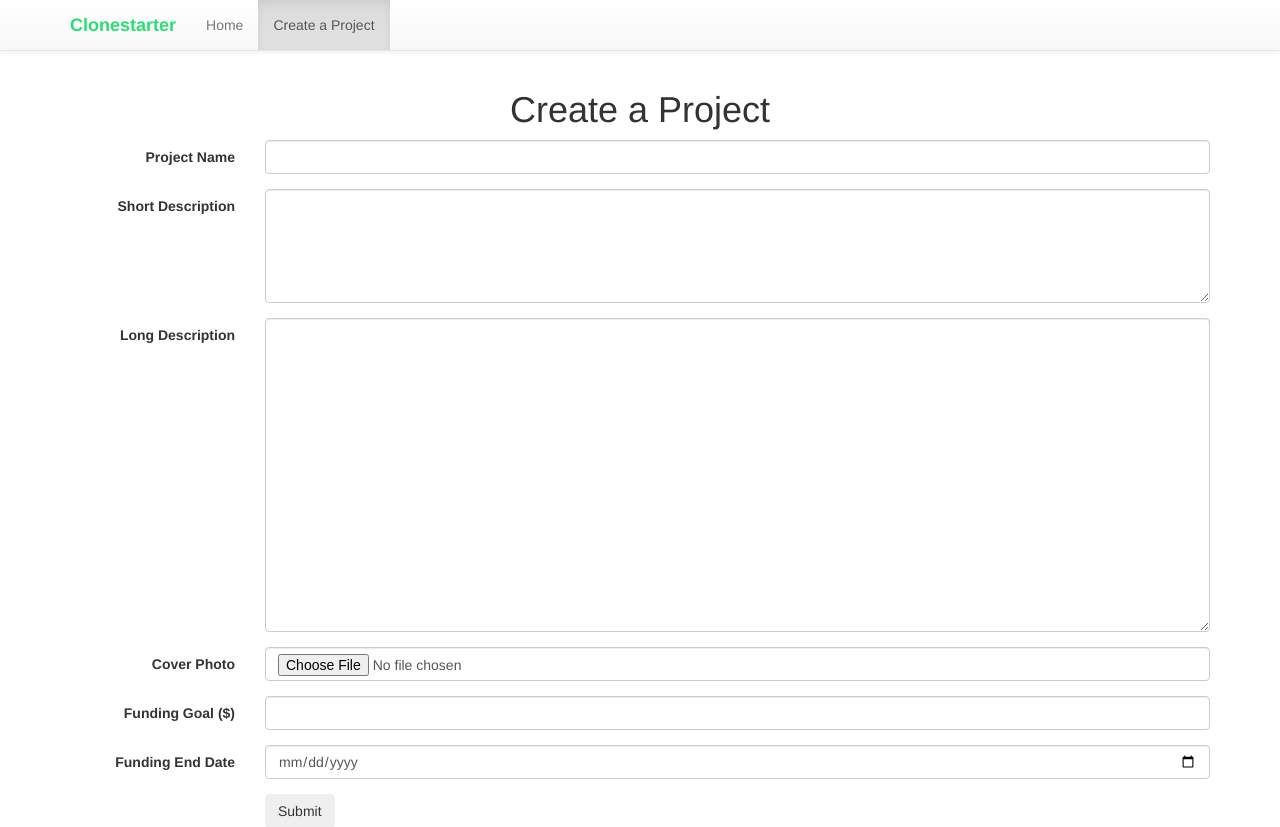
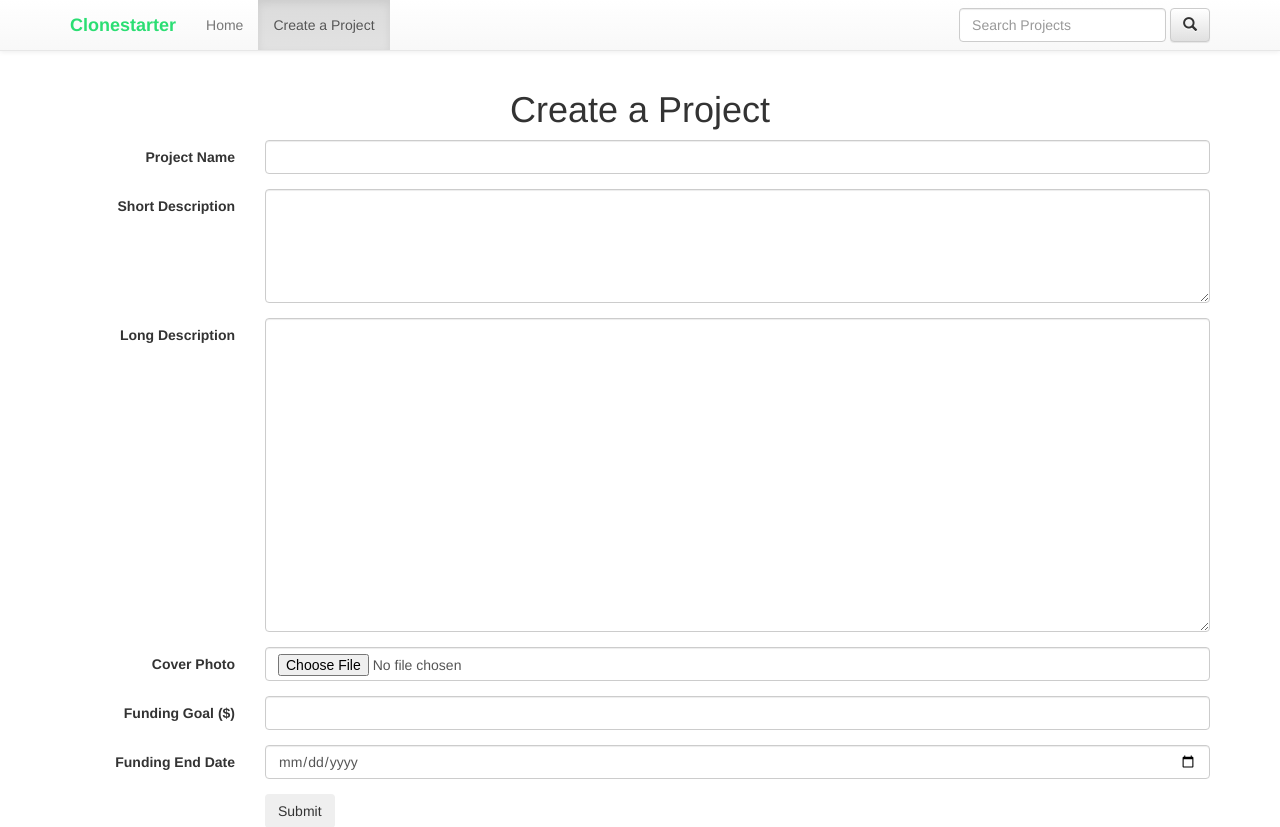
Before and after one commit to ahadsheriff/Clonestarter, a Flask app: page /projects/create/ in a window 1280 px wide. Shown: the top 827 px of the page. Run offline with Flask 2, Linux system fonts and the light colour scheme; some libraries are stand-ins or nearby versions.

Commit message:
Added search form and ability to search projects

```diff
--- a/clonestarter/__init__.py
+++ b/clonestarter/__init__.py
@@ -5,21 +5,23 @@ from flask.ext.script import Manager
 import datetime
 import cloudinary.uploader
 
+# Initialze main app
 app = Flask(__name__)
 app.config.from_object('clonestarter.default_settings')
-manager = Manager(app)
 
+# Enable database
 db = SQLAlchemy(app)
 migrate = Migrate(app, db)
+manager = Manager(app)
 manager.add_command('db', MigrateCommand)
 
 from clonestarter.models import *
 
+@app.route('/')
+def hello():
+	projects = db.session.query(Project).order_by(Project.time_created.desc()).limit(10)
 
-@app.route("/")
-def hello():
-	return render_template("index.html")
-
+	return render_template('index.html', projects=projects)
 
 @app.route('/projects/create/', methods=['GET', 'POST'])
 def create():
@@ -68,20 +70,19 @@ def project_detail(project_id):
 	if project is None:
 		abort(404)
 
-	return render_template("project_detail.html", project = project)
+	return render_template('project_detail.html', project=project)
 
 @app.route('/projects/<int:project_id>/pledge/', methods=['GET', 'POST'])
 def pledge(project_id):
-
 	project = db.session.query(Project).get(project_id)
 	if project is None:
 		abort(404)
 
 	if request.method == "GET":
-		return render_template('pledge.html', project = project)
+		return render_template('pledge.html', project=project)
 
-	if request.method == "POST":
-		#Handle the form submission
+	elif request.method == "POST":
+		# Handle the form submission
 
 		# Hardcode guest pledgor member for now
 		guest_creator = db.session.query(Member).filter_by(id=2).one()
@@ -96,3 +97,21 @@ def pledge(project_id):
 		db.session.commit()
 
 		return redirect(url_for('project_detail', project_id=project.id))
+
+@app.route('/search/')
+def search():
+	query = request.args.get("q") or ""
+	projects = db.session.query(Project).filter(
+		Project.name.ilike('%'+query+'%') |
+		Project.short_description.ilike('%'+query+'%') |
+		Project.long_description.ilike('%'+query+'%')
+	).all()
+	project_count = len(projects)
+
+	query_text = query if query != "" else "all projects"
+
+	return render_template('search.html',
+		query_text=query_text,
+		projects=projects,
+		project_count=project_count
+	)
--- a/clonestarter/models.py
+++ b/clonestarter/models.py
@@ -38,6 +38,10 @@ class Project(db.Model):
         return total_pledges
 
     @property
+    def percentage_funded(self):
+        return int(self.total_pledges * 100 / self.goal_amount)
+
+    @property
     def num_days_left(self):
         now = datetime.datetime.now()
         num_days_left = (self.time_end - now).days
--- a/clonestarter/templates/base.html
+++ b/clonestarter/templates/base.html
@@ -47,8 +47,13 @@
             <ul class="nav navbar-nav">
               <li {% if active_page == 'index' %} class="active" {% endif %}><a href="/">Home</a></li>
               <li {% if active_page == 'create' %} class="active" {% endif %}><a href="{{ url_for('create') }}">Create a Project</a></li>
-
             </ul>
+            <form class="navbar-form navbar-right" role="search" action="{{ url_for('search') }}">
+              <div class="form-group">
+                <input type="text" class="form-control" placeholder="Search Projects" name="q">
+              </div>
+              <button type="submit" class="btn btn-default"><i class="glyphicon glyphicon-search"></i></button>
+            </form>
           </div><!--/.nav-collapse -->
         </div>
       </nav>
```
Also changed, not shown: clonestarter/templates/search.html (added, +53 -0 lines), 2 other files.
